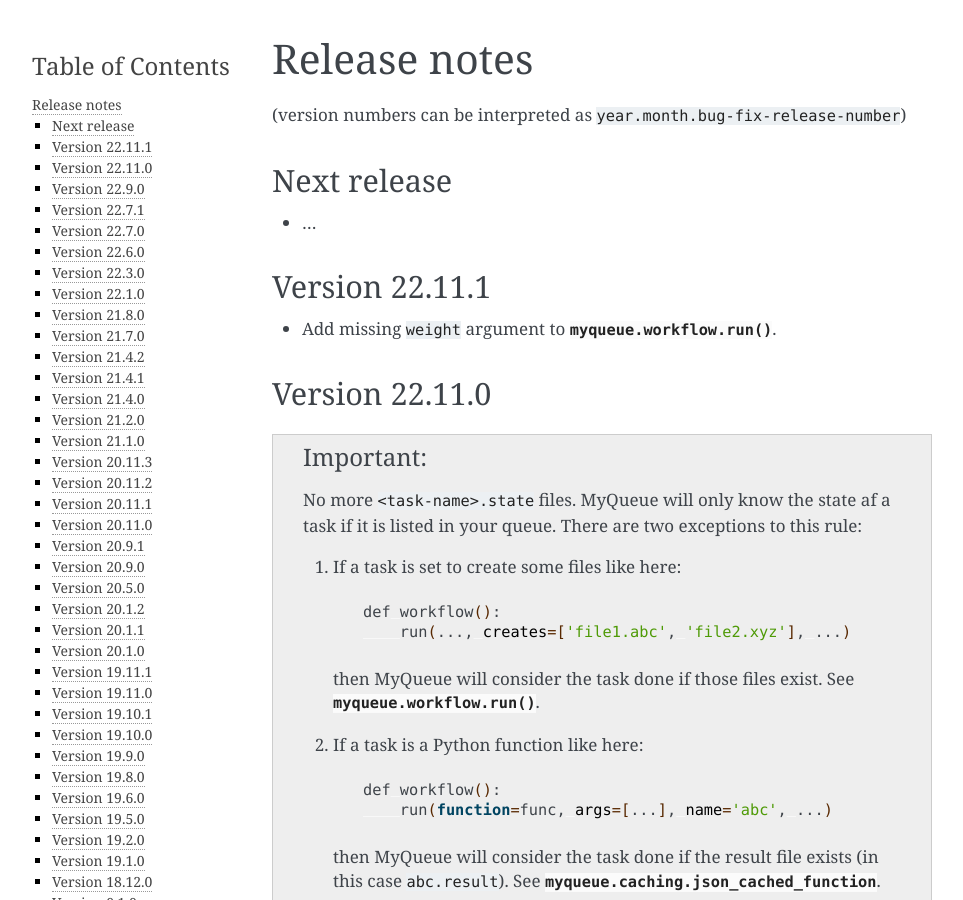
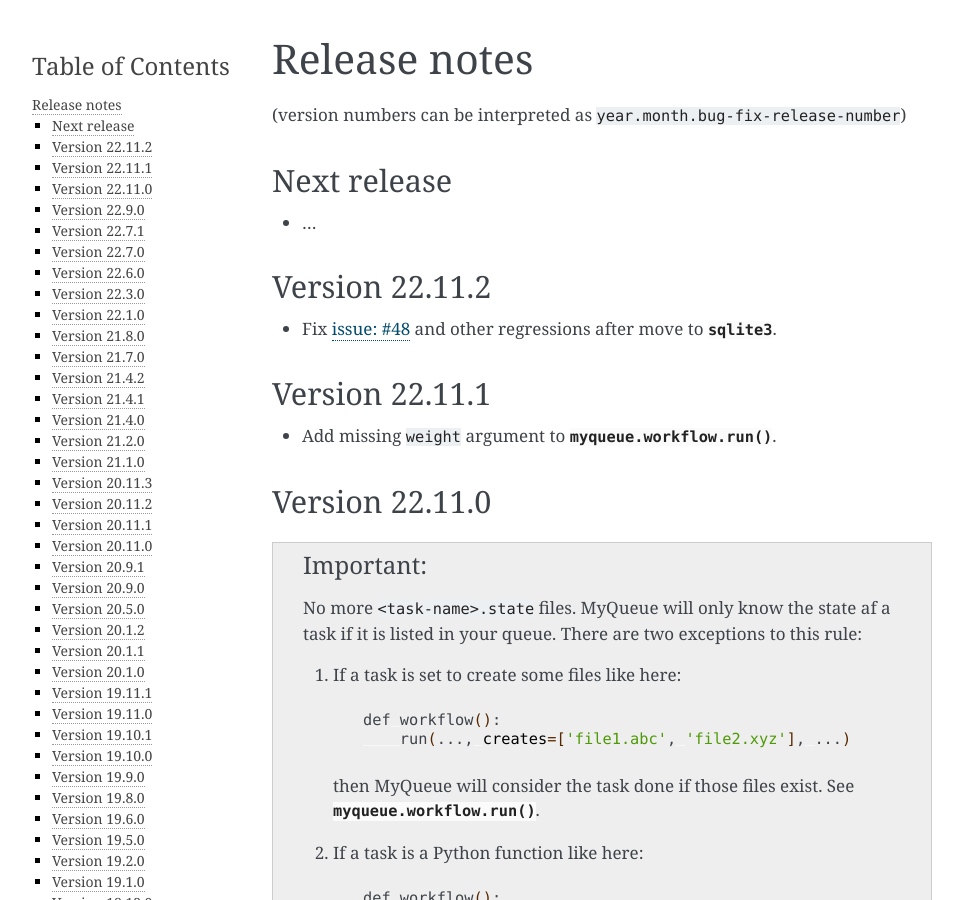
Before and after one commit to Yangxinsix/myqueue, a Sphinx documentation site: the page built from docs/releasenotes.rst, in a window 1280 px wide and 900 px high. Shown: the whole window, without its empty margins (148-1111 px from the left). Built offline with Sphinx 7.4.7, drawn with Linux system fonts in a browser that asks for light colours.

Commit message:
Version 22.11.2

```diff
--- a/docs/releasenotes.rst
+++ b/docs/releasenotes.rst
@@ -12,6 +12,12 @@
 ============
 
 * ...
+
+
+Version 22.11.2
+===============
+
+* Fix :issue:`48` and other regressions after move to :mod:`sqlite3`.
 
 
 Version 22.11.1
--- a/myqueue/__init__.py
+++ b/myqueue/__init__.py
@@ -9,7 +9,7 @@
     from myqueue.task import Task
 
 
-__version__ = '22.11.2b1'
+__version__ = '22.11.2'
 
 
 def submit(*tasks: Task, verbosity: int = 1, dry_run: bool = False) -> None:
```
